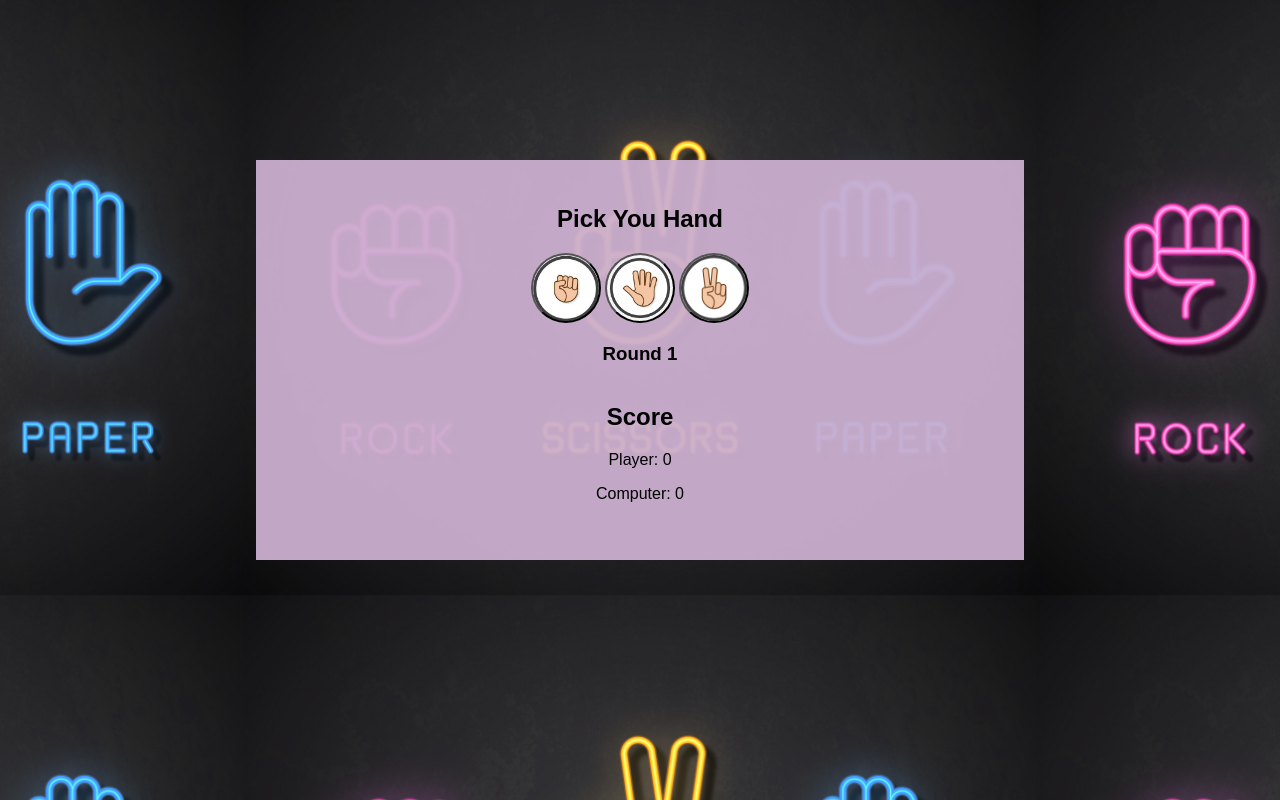
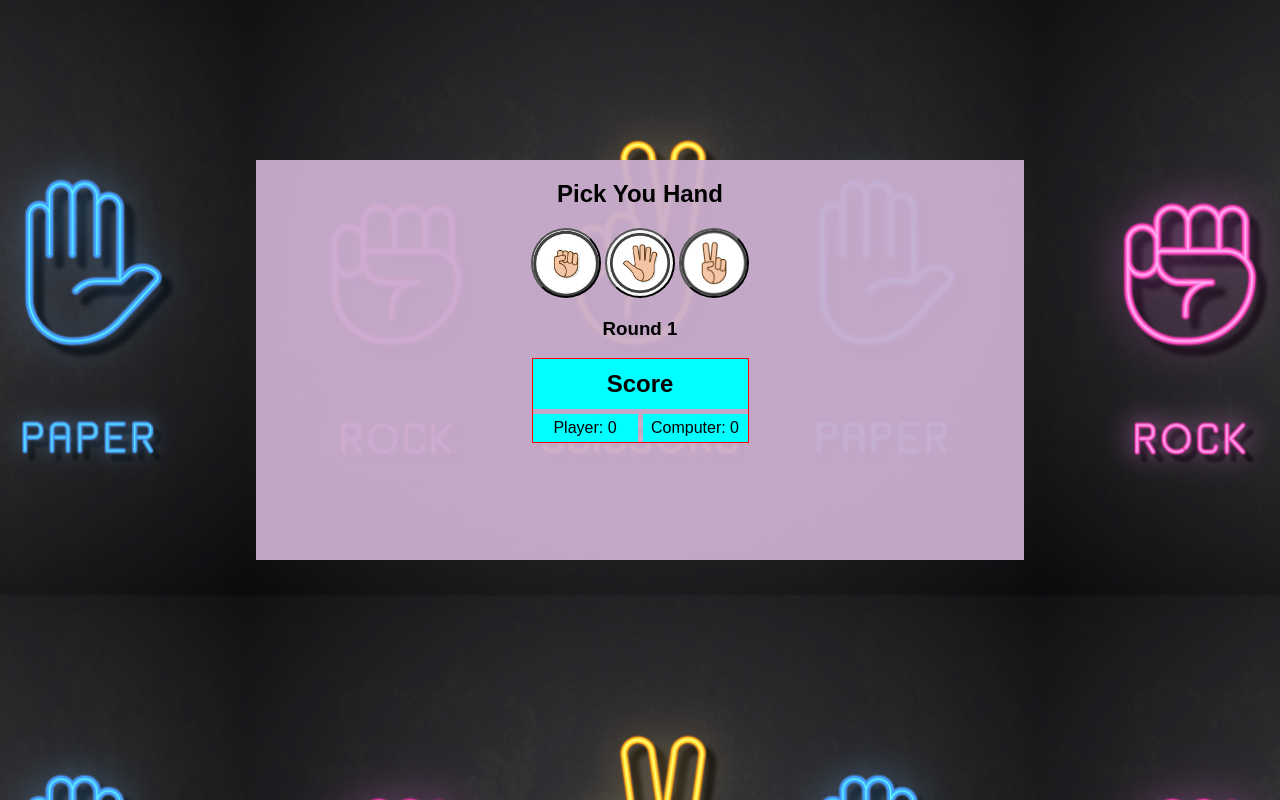
Before and after one commit to Code-Institute-Submissions/DylBrad-rock-paper-scissors_JanResub, a plain HTML site: page index.html in a window 1280 px wide. Drawn offline with Linux system fonts and the light colour scheme.

Commit message:
style the scoreboard and results

```diff
--- a/styles.css
+++ b/styles.css
@@ -41,3 +41,47 @@ body {
   height: 70px;
   border-radius: 50%;
 }
+
+/* Scoreboard and results */
+.scoreboard {
+  min-width: 215px;
+  display: grid;
+  grid-template-areas:
+    'title title'
+    'user computer';
+  gap: 5px;
+  border: 1px solid red;
+}
+
+.scoreHeader {
+  grid-area: title;
+  background-color: aqua;
+  margin: 0;
+  padding: 5%;
+}
+
+.userScore {
+  grid-area: user;
+  background-color: aqua;
+  margin: 0;
+  padding: 5%;
+  min-width: 90px;
+}
+
+.compScore {
+  grid-area: computer;
+  background-color: aqua;
+  margin: 0;
+  padding: 5%;
+  min-width: 90px;
+}
+
+.results {
+  height: 130.47px;
+}
+
+.winnerBox {
+  font-size: large;
+  font-weight: 500;
+  color: rgb(240, 0, 32);
+}
```
